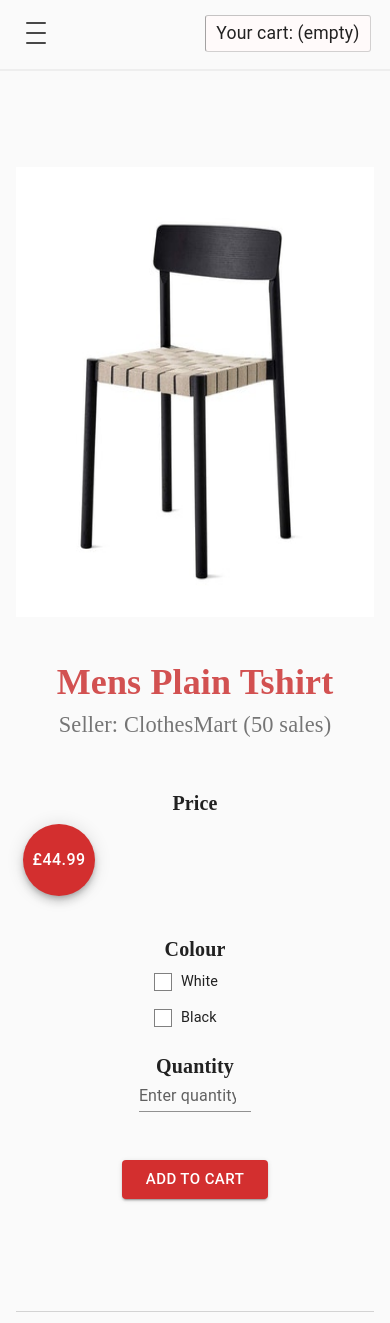
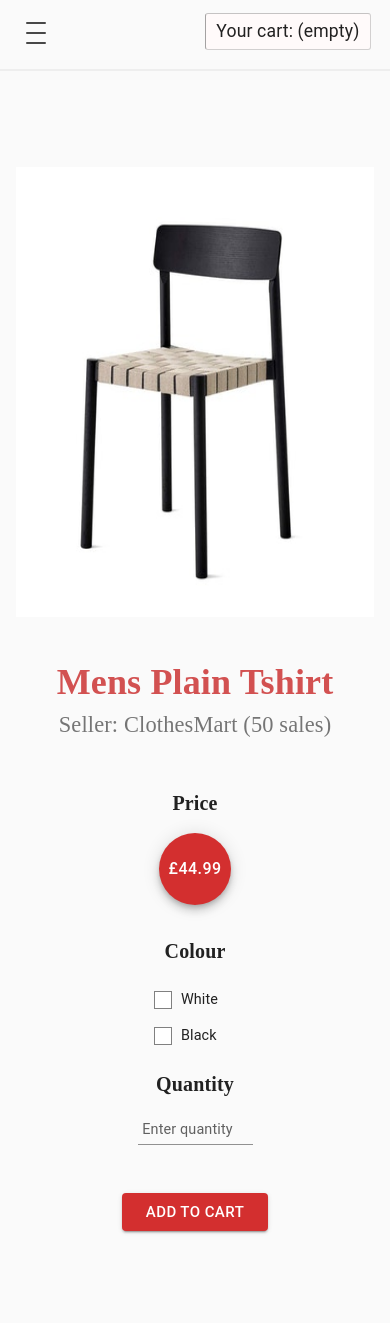
Before and after one commit to stefan22/furniture-shop, a React (Create React App) app: page /shop/products/1/1 in a window 390 px wide. Shown: the top 1323 px of the page. Built offline with nearby package versions, Linux system fonts and the light colour scheme; what react-animations would draw is missing.

Commit message:
[detailsComp] tablet/mobile styles

```diff
--- a/src/shop/CartInfo/styles.scss
+++ b/src/shop/CartInfo/styles.scss
@@ -22,7 +22,7 @@
   }
   @media screen and (max-width: 600px) {
     right: 5%;
-    top: 1.81%;
+    top: 1.5%;
   }
   span {
     font-size: $p;
--- a/src/shop/ProductDetails/styles.scss
+++ b/src/shop/ProductDetails/styles.scss
@@ -93,12 +93,18 @@
       font-size: $h6;
       margin: 1rem 0;
       text-align: left;
+      @media screen and (max-width: 960px) {
+        margin-bottom: 1rem !important;
+      }
     }
     .priceTag {
       margin: 7px;
       display: flex;
       flex-direction: column;
       justify-content: flex-start;
+      @media screen and (max-width: 960px) {
+        margin: 0 auto;
+      }
       h3 {
         margin: 0;
         margin-bottom: 1rem;
@@ -112,15 +118,17 @@
     h6 {
       text-align: left;
       margin: 1rem 0;
+      @media screen and (max-width: 960px) {
+        margin-bottom: 1rem !important;
+      }
     }
     .productQty {
       margin: 7px;
+      width: 100%;
       div {
-        width: 50%;
+        width: 115px;
+        font-size: $small;
         @media screen and (max-width: 960px) {
-          min-width: 42%;
-          width: 56%;
-          max-width: 60%;
           display: flex;
           margin: 0 auto;
           input {
@@ -276,6 +284,7 @@
         margin-top: 1rem;
         h6 {
           margin-top: 2rem;
+          font-size: $h6;
         }
       }
     }
--- a/src/styles/vars.scss
+++ b/src/styles/vars.scss
@@ -44,6 +44,7 @@ $h4: 1.65rem;
 $h5: 1.4rem;
 $h6: 1.25rem;
 $p: 1.1rem;
+$small: 0.9rem;
 
 /**
 @  box-shadows
```
